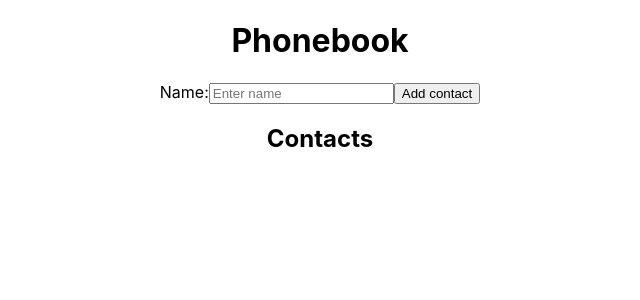
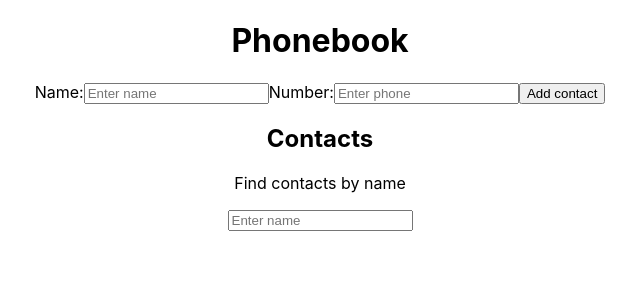
Before and after one commit to YaroslavLazorenko/goit-react-hw-02-phonebook, a React (Create React App) app: page / in a window 1280 px wide. Shown: the top 300 px of the page, without its empty margins (320-960 px from the left). Built offline with nearby package versions, Linux system fonts and the light colour scheme.

Commit message:
complete 3rd step

```diff
--- a/src/App.js
+++ b/src/App.js
@@ -2,13 +2,13 @@
 import { nanoid } from 'nanoid';
 import './App.css';
 
-const INITIAL_STATE = { name: '' };
+const INITIAL_FORM_STATE = { name: '', number: '' };
 
 class App extends Component {
-  state = { contacts: [], name: '' };
+  state = { contacts: [], name: '', number: '', filter: '' };
 
   resetForm = () => {
-    this.setState(INITIAL_STATE);
+    this.setState(INITIAL_FORM_STATE);
   };
 
   handleCange = ({ target }) => {
@@ -21,14 +21,19 @@
     e.preventDefault();
 
     this.setState(prevState => {
-      return { contacts: [...prevState.contacts, { id: nanoid(), name: this.state.name }] };
+      return {
+        contacts: [
+          ...prevState.contacts,
+          { id: nanoid(), name: this.state.name, number: this.state.number },
+        ],
+      };
     });
 
     this.resetForm();
   };
 
   render() {
-    const { contacts, name } = this.state;
+    const { contacts, name, number, filter } = this.state;
 
     return (
       <div className="App">
@@ -46,13 +51,39 @@
             value={name}
             onChange={this.handleCange}
           />
+          <label htmlFor="number">Number:</label>
+          <input
+            id="number"
+            type="tel"
+            name="number"
+            pattern="\+?\d{1,4}?[-.\s]?\(?\d{1,3}?\)?[-.\s]?\d{1,4}[-.\s]?\d{1,4}[-.\s]?\d{1,9}"
+            placeholder="Enter phone"
+            title="Phone number must be digits and can contain spaces, dashes, parentheses and can start with +"
+            required
+            value={number}
+            onChange={this.handleCange}
+          />
 
           <button type="submit">Add contact</button>
           <h2>Contacts</h2>
+          <p>Find contacts by name</p>
+          <input
+            type="text"
+            name="filter"
+            placeholder="Enter name"
+            value={filter}
+            onChange={this.handleCange}
+          ></input>
           <ul>
-            {contacts.map(contact => {
-              return <li key={contact.name}>{contact.name}</li>;
-            })}
+            {contacts
+              .filter(contact => contact.name.includes(filter))
+              .map(contact => {
+                return (
+                  <li key={contact.name}>
+                    {contact.name}:{contact.number}
+                  </li>
+                );
+              })}
           </ul>
         </form>
       </div>
```
